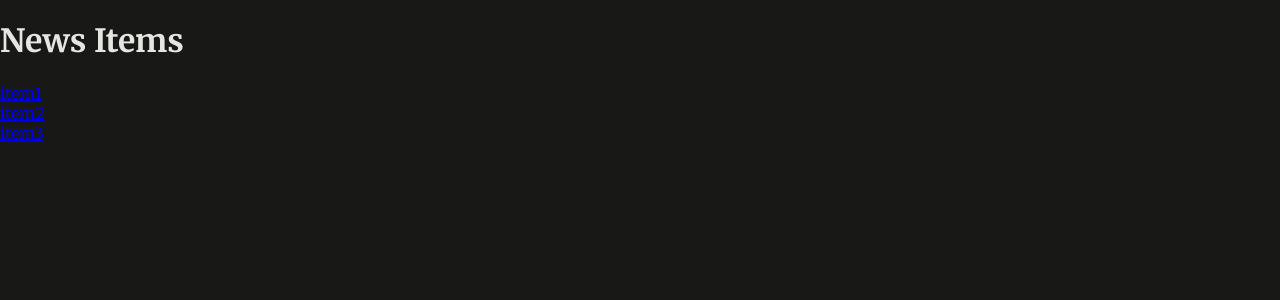
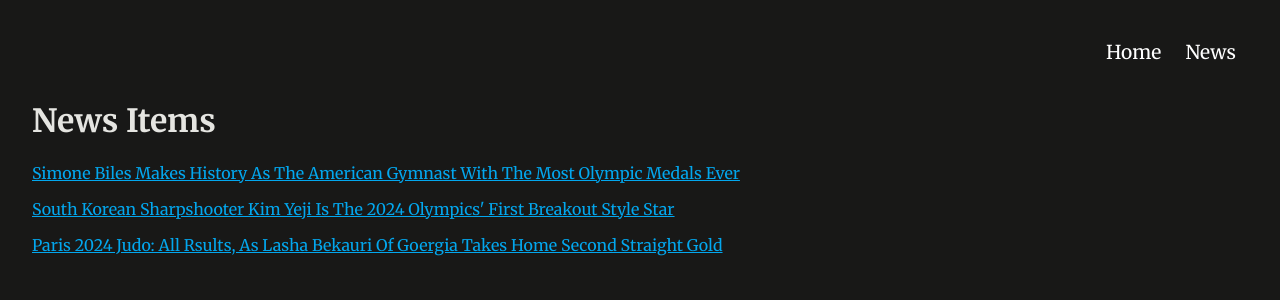
Before and after one commit to WesloTheWeb/demo-next-news, a Next.js app: page /news in a window 1280 px wide. Shown: the top 300 px of the page. Built offline with nearby package versions, Linux system fonts and the light colour scheme.

Commit message:
Updated styling and news link

```diff
--- a/app/globals.css
+++ b/app/globals.css
@@ -9,9 +9,10 @@ html {
 }
 
 body {
-  margin: 0;
+  margin: 1.5rem 2rem;
   background-color: #181817;
   color: #e5e5e1;
+  font-size: 16px;
 }
 
 ul {
@@ -81,25 +82,29 @@ ul {
   font-size: 2.5rem;
 }
 
-#home p {
-  margin: 2rem 0;
-  color: #bcbcb7;
-  font-size: 1.1rem;
+.navigation-container {
+  display: flex;
+  justify-content: flex-end;
 }
 
-#home a {
-  display: inline-block;
-  padding: 1rem 2rem;
-  background-color: #bcbcb7;
-  color: #181817;
-  border-radius: 4px;
+.navigation-container a {
+  color: white;
   text-decoration: none;
-  font-weight: bold;
-  margin-top: 2rem;
+  font-size: 1.2rem;
+  margin: 1rem .75rem;
 }
 
-#home a:hover {
-  background-color: #e5e5e1;
+.articles a {
+  display: block;
+  margin: 1rem 0;
+  color: #03a7ee;
+  text-transform: capitalize;
+}
+
+.articles a:hover {
+  cursor: pointer;
+  color: #056791;
+
 }
 
 .news-list {
--- a/app/layout.js
+++ b/app/layout.js
@@ -1,4 +1,5 @@
 import './globals.css';
+import Navigation from './src/components/Navigation/Navigation';
 
 export const metadata = {
   title: 'Next.js Page Routing & Rendering',
@@ -6,9 +7,12 @@ export const metadata = {
 }
 
 export default function RootLayout({ children }) {
- return (
+  return (
     <html lang="en">
-      <body>{children}</body>
+      <body>
+      <Navigation />
+        {children}
+      </body>
     </html>
   )
 }
--- a/app/news/[id]/page.jsx
+++ b/app/news/[id]/page.jsx
@@ -1,5 +1,7 @@
 export default function NewsPage({ params }) {
   const newsId = params.id;
+
+  console.log('params object', params)
 
   return (
     <>
--- a/app/news/page.js
+++ b/app/news/page.js
@@ -3,15 +3,15 @@ import Link from 'next/link';
 const NewsPage = (props) => {
     const articles = [
         {
-            title: 'item1',
+            title: 'Simone Biles makes history as the American Gymnast with the most olympic medals ever',
             href: '1'
         },
         {
-            title: 'item2',
+            title: `South Korean Sharpshooter Kim Yeji is the 2024 Olympics' First Breakout style star`,
             href: '2'
         },
         {
-            title: 'item3',
+            title: 'Paris 2024 Judo: All rsults, as Lasha Bekauri of Goergia takes home second straight gold',
             href: '3'
         }
     ];
@@ -19,10 +19,14 @@ const NewsPage = (props) => {
     return (
         <>
             <h1>News Items</h1>
-            <ul>
+            <ul className='articles'>
                 {articles.map((newsArticle) => {
                     return (
-                        <li><Link href={`news/${newsArticle.href}`}>{newsArticle.title}</Link></li>
+                        <li key={newsArticle.title}>
+                            <Link href={`news/${newsArticle.href}`}>
+                                {newsArticle.title}
+                            </Link>
+                        </li>
                     )
                 })}
             </ul>
--- a/app/page.js
+++ b/app/page.js
@@ -1,10 +1,7 @@
-import Link from "next/link";
-
 export default function HomePage() {
   return (
     <div id="home">
       <h1>Next.js Routing & Page Rendering</h1>
-      <Link href="/news">News</Link>
     </div>
   );
 }
--- /dev/null
+++ b/app/src/components/Navigation/Navigation.jsx
@@ -0,0 +1,28 @@
+import Link from "next/link";
+
+
+const Navigation = ({ }) => {
+
+    const navigationLinks = [
+        {
+            title: "Home",
+            path: "/"
+        },
+        {
+            title: "News",
+            path: "/news"
+        }
+    ];
+
+    return (
+        <nav className="navigation-container">
+            {
+                navigationLinks.map((newsItem) => {
+                    return <Link key={newsItem.title} href={newsItem.path}>{newsItem.title}</Link>
+                })
+            }
+        </nav>
+    );
+};
+
+export default Navigation;
```
Also changed, not shown: app/news/[id]/page.js (deleted).
